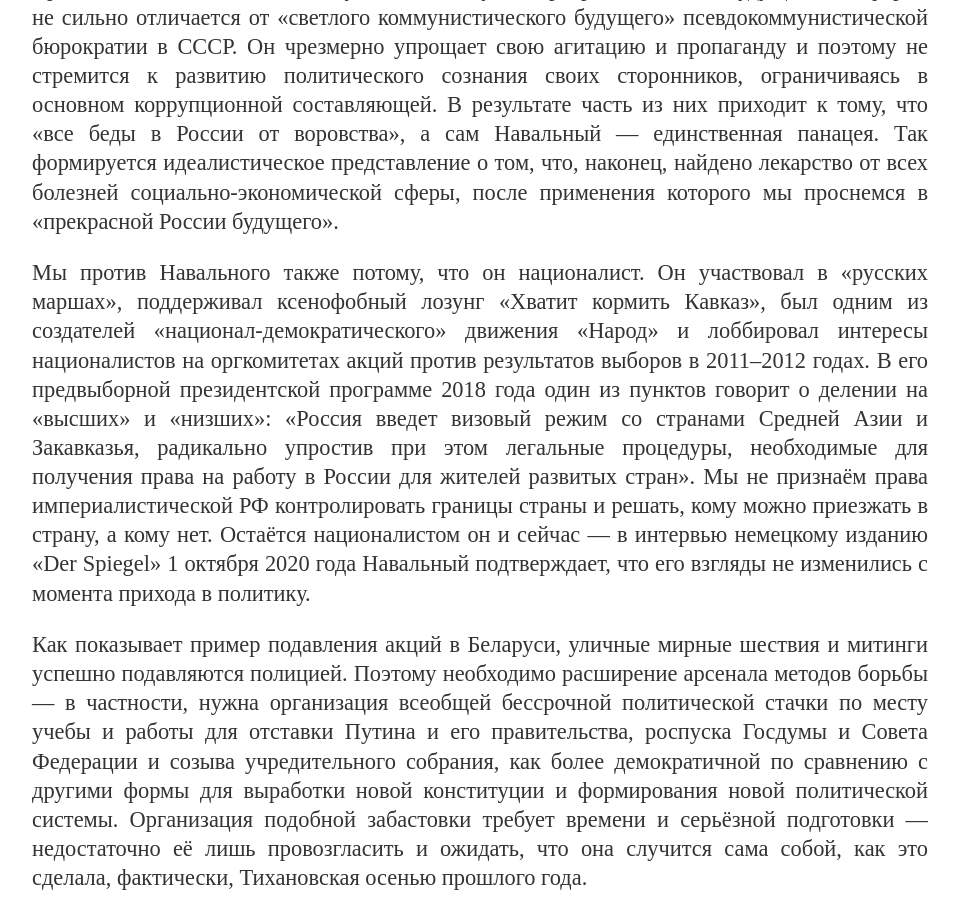
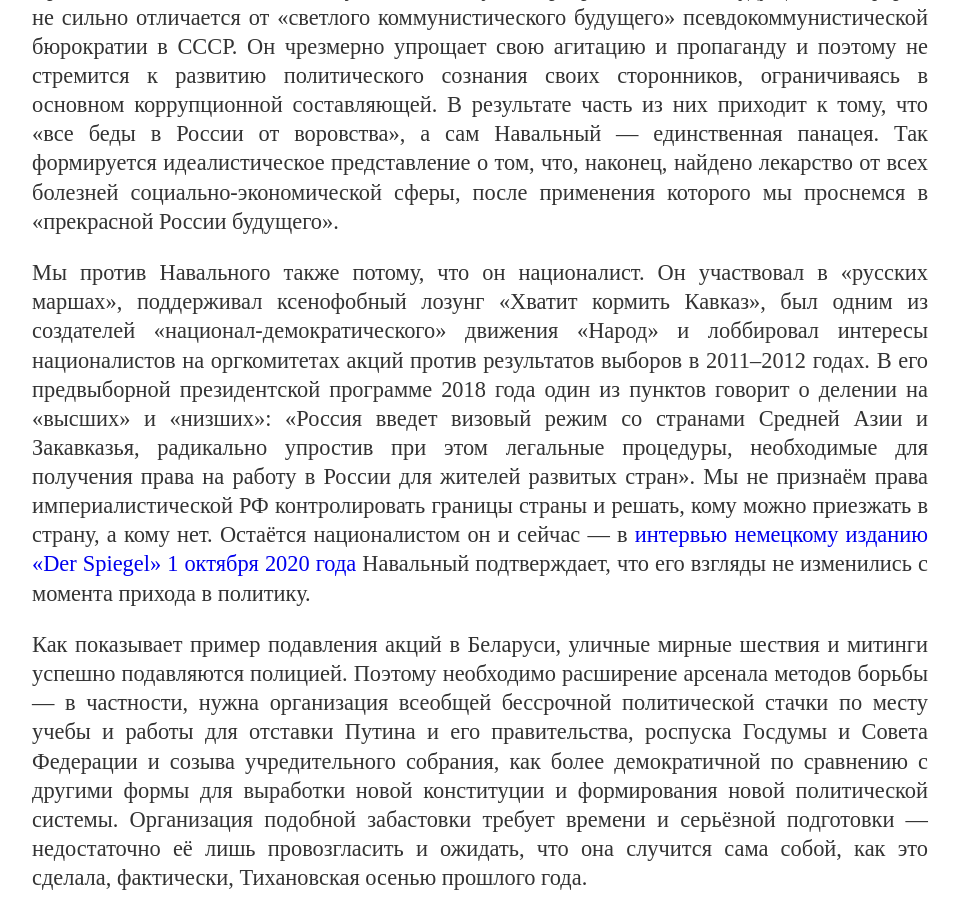
Before and after one commit to mgkp/mgkp.github.io, a Jekyll site: the page built from blog/_posts/2021-01-31-free.md, in a window 1280 px wide and 900 px high, scrolled down 1534 px. Shown: the whole window, without its empty margins (160-1119 px from the left). Built offline with Jekyll 4.4.1, drawn with Linux system fonts in a browser that asks for light colours; some of the changed lines change nothing that is shown.

Commit message:
link to interview added

```diff
--- a/blog/_posts/2021-01-31-free.md
+++ b/blog/_posts/2021-01-31-free.md
@@ -22,7 +22,7 @@ author: МГКП
 
 Кроме этого, Навальный — популист. Его лозунг «Прекрасная Россия Будущего» по форме не сильно отличается от «светлого коммунистического будущего» псевдокоммунистической бюрократии в СССР. Он чрезмерно упрощает свою агитацию и пропаганду и поэтому не стремится к развитию политического сознания своих сторонников, ограничиваясь в основном коррупционной составляющей. В результате часть из них приходит к тому, что «все беды в России от воровства», а сам Навальный — единственная панацея. Так формируется идеалистическое представление о том, что, наконец, найдено лекарство от всех болезней социально-экономической сферы, после применения которого мы проснемся в «прекрасной России будущего».
 
-Мы против Навального также потому, что он националист. Он участвовал в «русских маршах», поддерживал ксенофобный лозунг «Хватит кормить Кавказ», был одним из создателей «национал-демократического» движения «Народ» и лоббировал интересы националистов на оргкомитетах акций против результатов выборов в 2011–2012 годах. В его предвыборной президентской программе 2018 года один из пунктов говорит о делении на «высших» и «низших»: «Россия введет визовый режим со странами Средней Азии и Закавказья, радикально упростив при этом легальные процедуры, необходимые для получения права на работу в России для жителей развитых стран». Мы не признаём права империалистической РФ контролировать границы страны и решать, кому можно приезжать в страну, а кому нет. Остаётся националистом он и сейчас — в интервью немецкому изданию «Der Spiegel» 1 октября 2020 года Навальный подтверждает, что его взгляды не изменились с момента прихода в политику.
+Мы против Навального также потому, что он националист. Он участвовал в «русских маршах», поддерживал ксенофобный лозунг «Хватит кормить Кавказ», был одним из создателей «национал-демократического» движения «Народ» и лоббировал интересы националистов на оргкомитетах акций против результатов выборов в 2011–2012 годах. В его предвыборной президентской программе 2018 года один из пунктов говорит о делении на «высших» и «низших»: «Россия введет визовый режим со странами Средней Азии и Закавказья, радикально упростив при этом легальные процедуры, необходимые для получения права на работу в России для жителей развитых стран». Мы не признаём права империалистической РФ контролировать границы страны и решать, кому можно приезжать в страну, а кому нет. Остаётся националистом он и сейчас — в [интервью немецкому изданию «Der Spiegel» 1 октября 2020 года](https://echo.msk.ru/blog/statya/2718569-echo/) Навальный подтверждает, что его взгляды не изменились с момента прихода в политику.
 
 Как показывает пример подавления акций в Беларуси, уличные мирные шествия и митинги успешно подавляются полицией. Поэтому необходимо расширение арсенала методов борьбы — в частности, нужна организация всеобщей бессрочной политической стачки по месту учебы и работы для отставки Путина и его правительства, роспуска Госдумы и Совета Федерации и созыва учредительного собрания, как более демократичной по сравнению с другими формы для выработки новой конституции и формирования новой политической системы. Организация подобной забастовки требует времени и серьёзной подготовки — недостаточно её лишь провозгласить и ожидать, что она случится сама собой, как это сделала, фактически, Тихановская осенью прошлого года.
 
```
